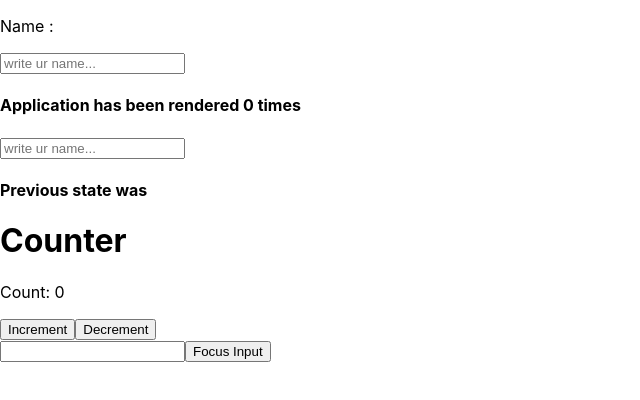
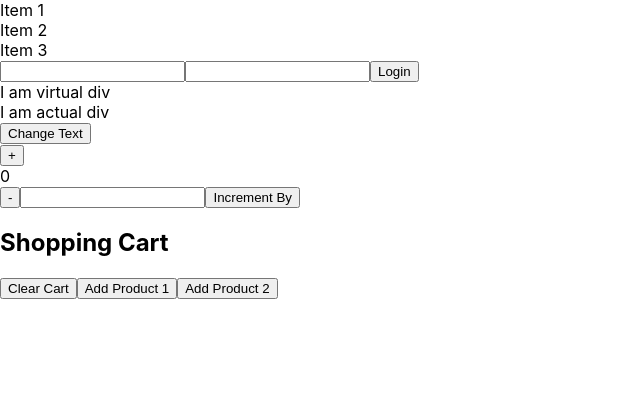
Before and after one commit to kumardhiraj0/react-practice-web3, a React (Create React App) app in the folder web3mantra/: page / in a window 1280 px wide. Shown: the top 400 px of the page, without its empty margins (0-640 px from the left). Built offline with nearby package versions, Linux system fonts and the light colour scheme.

Commit message:
useRef hook example and useReducer hook example and practice

```diff
--- a/web3mantra/package.json
+++ b/web3mantra/package.json
@@ -15,6 +15,7 @@
     "react-dom": "^18.2.0",
     "react-router-dom": "^6.13.0",
     "react-scripts": "5.0.1",
+    "uuid": "^9.0.0",
     "web-vitals": "^2.1.4"
   },
   "scripts": {
--- a/web3mantra/src/App.js
+++ b/web3mantra/src/App.js
@@ -1,18 +1,19 @@
 import "./App.css";
-import Counter from "./components/useRef-Hook/CounterApp";
-import Focus from "./components/useRef-Hook/Focus";
-import CountRender from "./components/useRef-Hook/Count-Render";
-
-import PrevState from "./components/useRef-Hook/PrevState";
+import ShoppingCart from "./components/UseReducer-hook/CartExampleUseReducer";
+import UseReducerExample from "./components/UseReducer-hook/UseReducerExample";
+import UuidExample from "./components/Uuid/UuidExample";
+import RefComplex from "./components/ref/RefComplex";
+import RefExample from "./components/ref/RefExam";
 
 const App = () => {
 
   return (
     <>
-     <CountRender/>
-    <PrevState/>
-     <Counter/>
-    <Focus/>
+    <UuidExample/>
+    <RefComplex/>
+    <RefExample/>
+    <UseReducerExample/>
+    <ShoppingCart/>
     </>
   )
 };
--- /dev/null
+++ b/web3mantra/src/components/UseReducer-hook/CartExampleUseReducer.jsx
@@ -0,0 +1,62 @@
+import React, { useReducer } from 'react';
+
+const cartReducer = (state, action) => {
+  switch (action.type) {
+    case 'ADD_TO_CART':
+      return {
+        ...state,
+        items: [...state.items, action.payload],
+      };
+    case 'REMOVE_FROM_CART':
+      return {
+        ...state,
+        items: state.items.filter(item => item.id !== action.payload),
+      };
+    case 'CLEAR_CART':
+      return {
+        ...state,
+        items: [],
+      };
+    default:
+      return state;
+  }
+};
+
+const ShoppingCart = () => {
+  const initialState = {
+    items: [],
+  };
+
+  const [state, dispatch] = useReducer(cartReducer, initialState);
+
+  const addToCart = (item) => {
+    dispatch({ type: 'ADD_TO_CART', payload: item });
+  };
+
+  const removeFromCart = (itemId) => {
+    dispatch({ type: 'REMOVE_FROM_CART', payload: itemId });
+  };
+
+  const clearCart = () => {
+    dispatch({ type: 'CLEAR_CART' });
+  };
+
+  return (
+    <div>
+      <h2>Shopping Cart</h2>
+      <ul>
+        {state.items.map(item => (
+          <li key={Date.now()}>
+            {item.name} - ${item.price}
+            <button onClick={() => removeFromCart(item.id)}>Remove</button>
+          </li>
+        ))}
+      </ul>
+      <button onClick={clearCart}>Clear Cart</button>
+      <button onClick={() => addToCart({ id: 1, name: 'Product 1', price: 10 })}>Add Product 1</button>
+      <button onClick={() => addToCart({ id: 2, name: 'Product 2', price: 20 })}>Add Product 2</button>
+    </div>
+  );
+};
+
+export default ShoppingCart;
--- /dev/null
+++ b/web3mantra/src/components/UseReducer-hook/UseReducerExample.jsx
@@ -0,0 +1,48 @@
+import { useReducer, useState } from "react";
+
+const UseReducerExample = () => {
+  const reducer = (currentValue, action) => {
+    switch (action.type) {
+      case "IncrementByValue":
+        return currentValue + action.value;
+      case "Decrement":
+        return currentValue - 1;
+      case "Increment":
+        return currentValue + 1;
+      default:
+        return currentValue;
+    }
+  };
+  const initialState = 0;
+  const [counter, dispatch] = useReducer(reducer, initialState);
+  const [inputValue, setInputValue] = useState("");
+  //1 more state and 3 handlers
+  return (
+    <div>
+      <button
+        onClick={() => {
+          dispatch({ type: "Increment" });
+        }}
+      >
+        +
+      </button>
+      <div>{counter}</div>
+      <button
+        onClick={() => {
+          dispatch({ type: "Decrement" });
+        }}
+      >
+        -
+      </button>
+      <input onChange={(e) => setInputValue(e.target.value)} />
+      <button
+        onClick={() => {
+          dispatch({ type: "IncrementByValue", value: parseInt(inputValue) });
+        }}
+      >
+        Increment By
+      </button>
+    </div>
+  );
+};
+export default UseReducerExample;
--- a/web3mantra/src/components/Uuid/UuidExample.jsx
+++ b/web3mantra/src/components/Uuid/UuidExample.jsx
@@ -1,14 +1,20 @@
 const UuidExample = ()=>{
-    const itemList = [
-        { id: uuidv4(), name: 'Item 1' },
-        { id: uuidv4(), name: 'Item 2' },
-        { id: uuidv4(), name: 'Item 3' },
+    // const itemList = [
+    //     { id: uuidv4(), name: 'Item 1' },
+    //     { id: uuidv4(), name: 'Item 2' },
+    //     { id: uuidv4(), name: 'Item 3' },
+    //   ];
+
+    const itemList =  [
+        { name: 'Item 1' },
+        { name: 'Item 2' },
+        { name: 'Item 3' },
       ];
     return (
         <>
         {
             itemList.map(item => (
-                <div key={item.id}>
+                <div key={Date.now()}>
                   {item.name}
                 </div>
               ))
--- /dev/null
+++ b/web3mantra/src/components/ref/RefComplex.jsx
@@ -0,0 +1,13 @@
+import { useRef } from "react"
+
+const RefComplex = ()=> {
+    const form = useRef({username: "", password: ""})
+    return (
+        <>
+            <input onChange={(e)=> {form.current.username = e.target.value}}/>
+            <input type="password" onChange={(e)=> {form.current.password = e.target.value}}/>
+            <button onClick={()=> {debugger; console.log(form)}}>Login</button>
+        </>
+    )
+}
+export default RefComplex;
--- /dev/null
+++ b/web3mantra/src/components/ref/RefExam.jsx
@@ -0,0 +1,18 @@
+import { useRef } from "react";
+const RefExample = ()=> {
+    const actualReferrence = useRef("");
+    const handleChangeText = ()=> {
+        debugger
+        actualReferrence.current.innerText = "Shubham"
+        console.log(actualReferrence);
+    }
+    return (
+        <>
+            <div>I am virtual div</div>
+            <div ref={actualReferrence}>I am actual div</div>
+            <button onClick={handleChangeText}>Change Text</button>
+            {/* I am core div */}
+        </>
+    )
+}
+export default RefExample;
```
Also changed, not shown: 1 other file (tests, documents, lock files or other folders).
